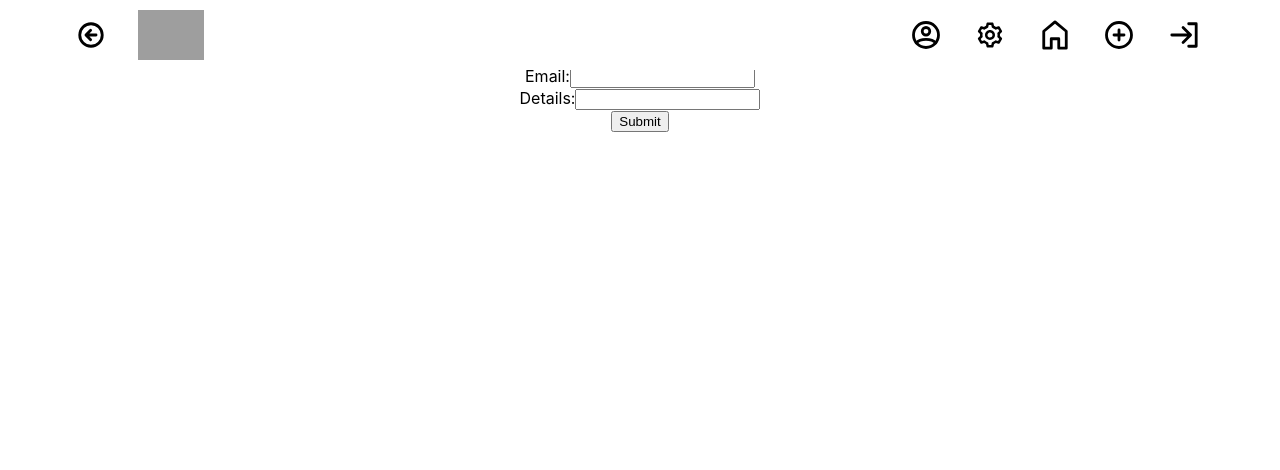
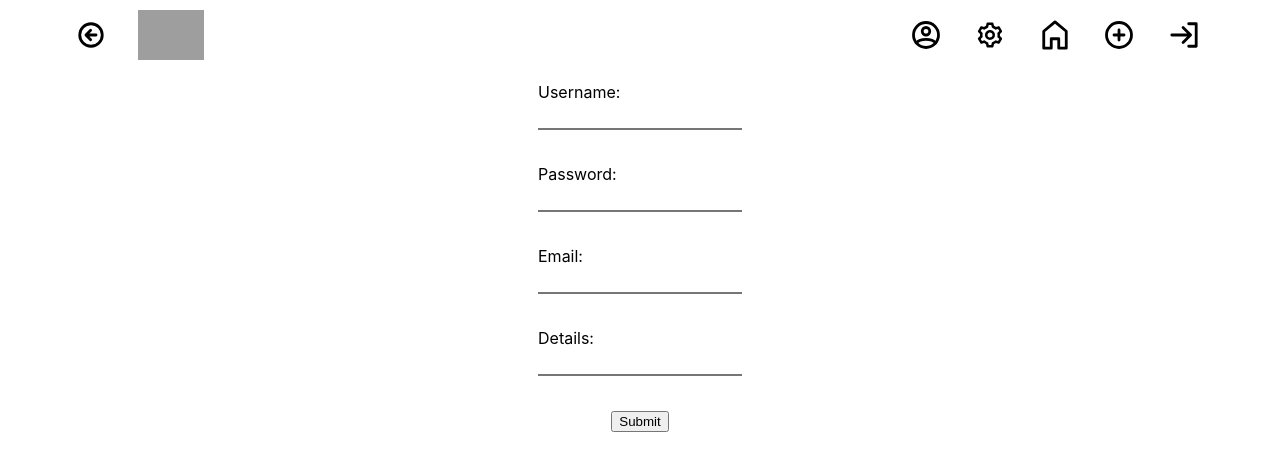
Before and after one commit to RohanPursuit/HobbyBoard, a React (Create React App) app in the folder frontend/: page /profile/editProfile in a window 1280 px wide. Shown: the top 470 px of the page. Built offline with nearby package versions, Linux system fonts and the light colour scheme; no server answers; grey boxes are pictures that could not be loaded.

Commit message:
add basic css for edit profile form

```diff
--- a/frontend/src/components/ProfileEdit.css
+++ b/frontend/src/components/ProfileEdit.css
@@ -0,0 +1,35 @@
+.edit-image-input,
+.edit-username-input,
+.edit-password-input,
+.edit-email-input,
+.edit-details-input{
+    width: fit-content;
+    margin: 0 auto;
+    margin-bottom: 34px;
+}
+
+.edit-image-input label,
+.edit-username-input label,
+.edit-password-input label,
+.edit-email-input label,
+.edit-details-input label{
+    width: fit-content;
+    display: block;
+}
+
+
+.edit-image-input input,
+.edit-username-input input,
+.edit-password-input input,
+.edit-email-input input,
+.edit-details-input input{
+    height: 24px;
+    width: 200px;
+    border-top: none;
+    border-left: none;
+    border-right: none;
+}
+
+input[type="submit"]{
+    margin-bottom: 34px;
+}
```
